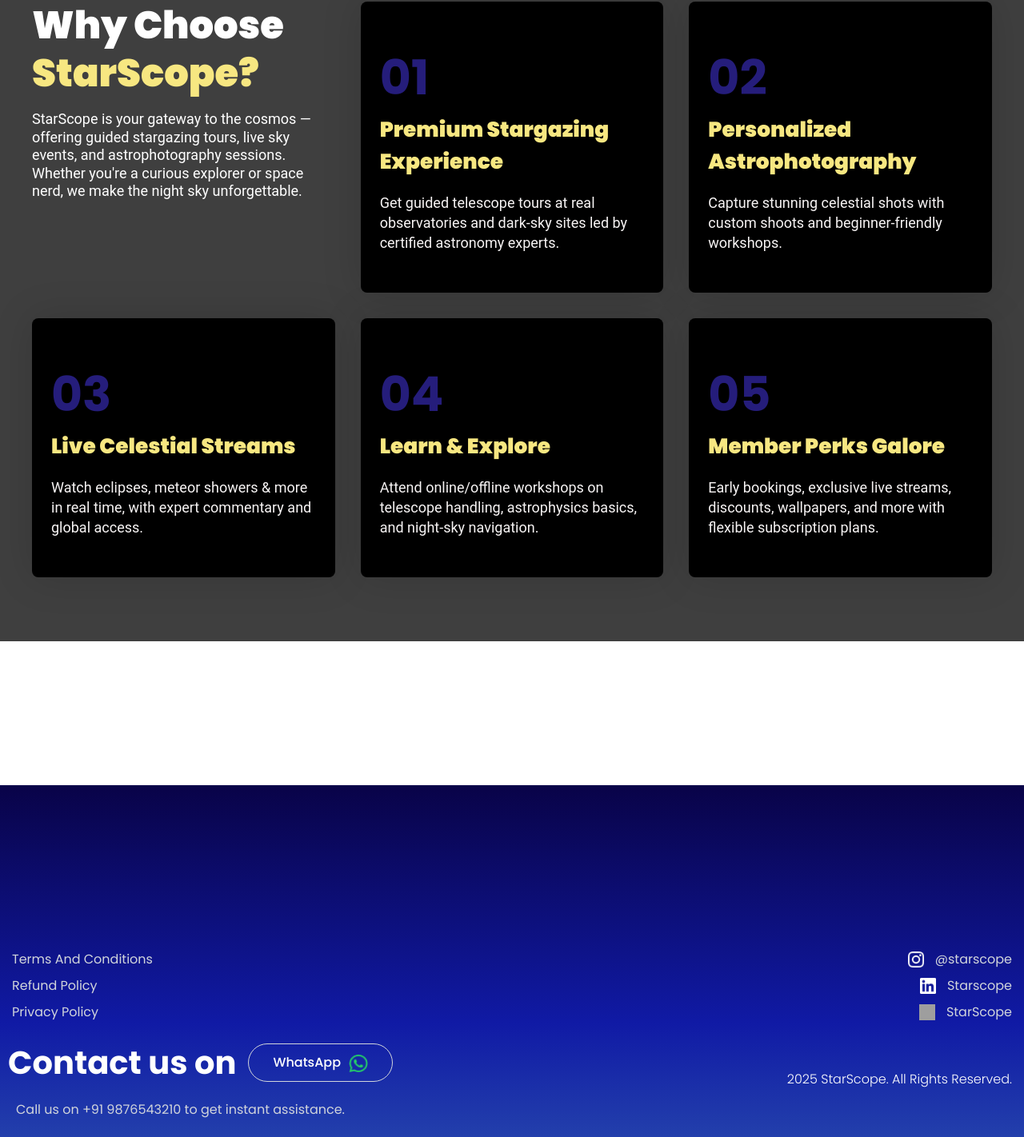
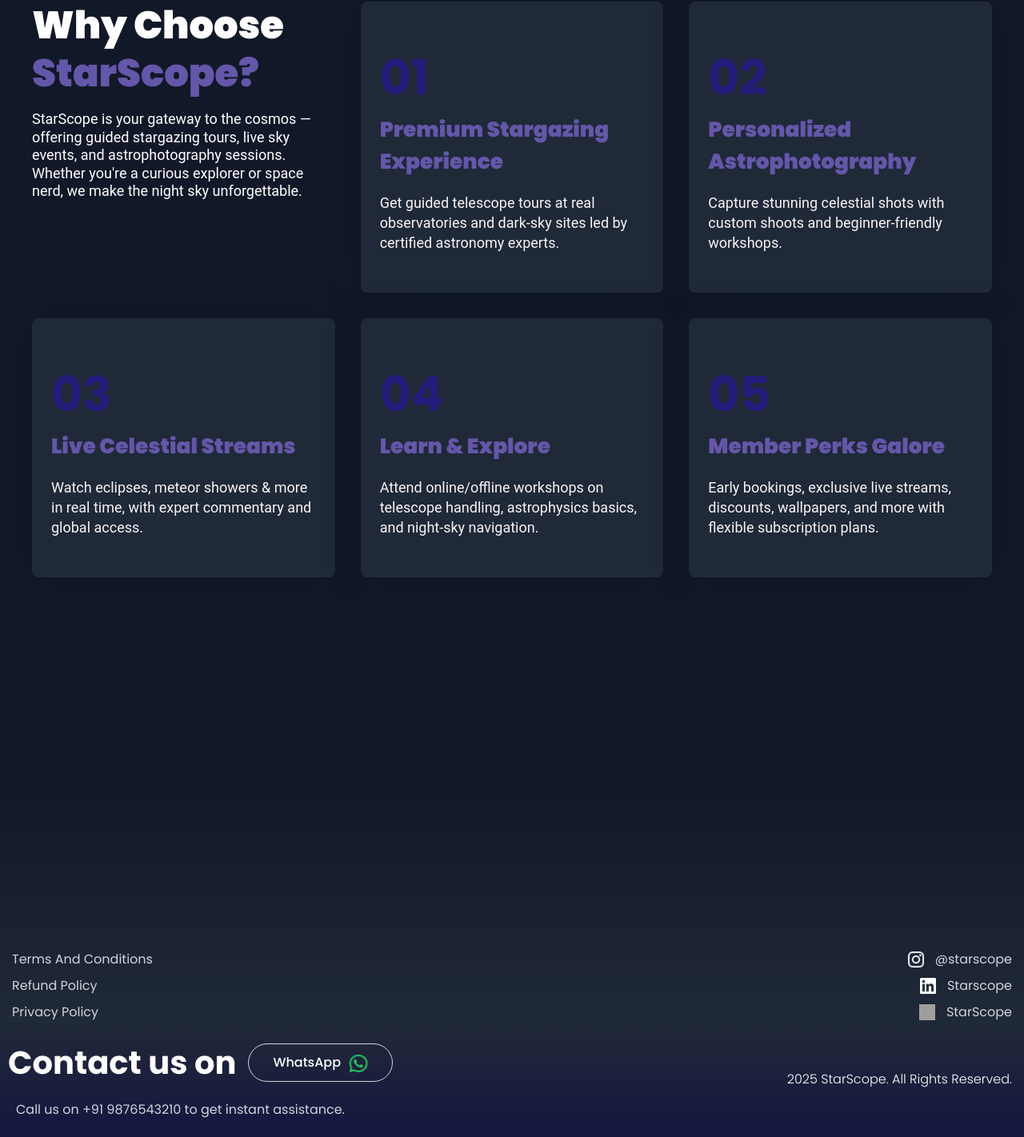
Before and after one commit to RizDas/webverse_dpsrpk, a React (Vite) app: page / in a window 1280 px wide. Shown: the part 6240-7662 px from the top of the page at 80% size. Built offline with nearby package versions, Linux system fonts and the light colour scheme; grey boxes are pictures that could not be loaded.

Commit message:
upgrading css files of tour footer and navbar

```diff
--- a/src/components/Footer.css
+++ b/src/components/Footer.css
@@ -3,9 +3,9 @@
   max-width: 100%;
   background: linear-gradient(
     180deg,
-    rgb(9, 3, 72) 0%,
-    rgb(16, 26, 165) 50%,
-    rgb(55, 104, 179) 100%
+    #111828 0%,
+    #202938 50%,
+    rgb(9, 3, 72) 100%
   ) !important;
   color: white;
   overflow-y: hidden;
@@ -237,7 +237,7 @@
 
 .contact-banner {
   color: white;
-  overflow-x:hidden;
+  overflow-x: hidden;
   text-align: left;
   width: 100%;
   position: relative;
@@ -245,7 +245,7 @@
   flex-direction: column;
   justify-content: flex-start;
 }
-.contact-coloumn{
+.contact-coloumn {
   padding-left: 5px;
 }
 .top-row {
@@ -275,7 +275,7 @@
 }
 
 .email {
-  font-size: 8vw; /* Stretches fully across the screen */
+  font-size: 7.55vw; /* Stretches fully across the screen */
   font-weight: 700;
   color: #d1d5db;
   margin: 10px 0 0 0;
--- a/src/components/Nav.css
+++ b/src/components/Nav.css
@@ -61,6 +61,7 @@
 .navbar-links a:hover {
   color: #1b1464;
 }
+
 .bar {
   width: 25px;
   height: 3px;
@@ -142,7 +143,7 @@
 
 .btn-primary {
   background-color: #251d7b;
-  color: white!important;
+  color: white !important;
   padding: 10px 30px;
   transition: background-color 0.2s ease;
 }
--- a/src/components/Navbar.jsx
+++ b/src/components/Navbar.jsx
@@ -17,7 +17,7 @@
       </div>
 
       <div className="navbar-links nav-links" id="nav-links">
-        <Link to="/about-us/">About Us</Link>
+        <Link to="/about-us/">About Us </Link>
 
         <div className="dropdown">
           <Link to="/products">Our Tours &nbsp;</Link>
--- a/src/pages/Home.css
+++ b/src/pages/Home.css
@@ -1,5 +1,9 @@
+body {
+  background-color: #111828;
+}
+
 #main {
-  transform:translateY(-90px);
+  transform: translateY(-90px);
 }
 .spline {
   transform: translateY(60px);
@@ -70,20 +74,18 @@
   gap: 15px;
 }
 
-/*********cards-hehe************/
+/*********cards************/
 .container {
   max-width: 1200px;
   margin: 0 auto;
   padding: 0 16px;
-
 }
 
 .services-section {
   transform: translateY(-90px);
   padding: 94px 0;
-    background-color: #125F8C;
+  background-color: #125f8c;
   padding-top: 105px !important;
-
 }
 
 .services-header {
@@ -131,16 +133,16 @@
 }
 :root {
   --card-height: 400px;
-  --card-width: calc(var(--card-height) / 1.2) ;
+  --card-width: calc(var(--card-height) / 1.2);
 }
 .services-grid {
-  margin-top:20px;
-  padding-top:20px;
+  margin-top: 20px;
+  padding-top: 20px;
   display: grid;
   gap: 20px;
 }
 
-.card-holder{
+.card-holder {
   display: flex;
   justify-content: center;
   align-items: center;
@@ -238,11 +240,8 @@
   transform: translate3d(0%, -15%, 100px);
 }
 
-
-
 /* Media queries for responsive design */
 @media (min-width: 768px) {
-
   .services-header h2 {
     width: 65%;
     font-size: 55px;
@@ -263,7 +262,7 @@
 /**********SECTION-3**********/
 section.vid {
   height: 5000px;
-  transform:translateY(-90px);
+  transform: translateY(-90px);
 }
 
 section.vid .holder {
@@ -285,12 +284,12 @@
 }
 .section-gray {
   transform: translateY(-90px);
-    background-color:#3f3f3f;
+  background-color: #111828;
   padding: 5rem 0;
 }
 
 .text-red {
-    color: #f7e781;
+  color: #6457a9;
 }
 
 .features-grid {
@@ -305,7 +304,7 @@
   font-weight: 900;
   color: #ffffff;
   margin-bottom: 1rem;
-    font-family: 'Poppins';
+  font-family: "Poppins";
   line-height: 1.25;
 }
 
@@ -313,7 +312,7 @@
   font-size: 18px;
   color: #ffffff;
   max-width: 600px;
-    font-family: 'Roboto';
+  font-family: "Roboto";
   line-height: 1.25;
 }
 
@@ -324,7 +323,7 @@
 }
 
 .feature-card {
-    background-color: #000000;
+  background-color: #202938;
   border-radius: 0.5rem;
   box-shadow: rgba(0, 0, 0, 0.138) 0 0 50px 1px;
   padding: 1.5rem;
@@ -342,22 +341,21 @@
 .feature-number {
   font-size: 60px;
   font-weight: bolder;
-    font-family: 'Poppins';
+  font-family: "Poppins";
   color: #251d7b;
 }
 
-
 .feature-card h3 {
-      font-family: 'Poppins';
+  font-family: "Poppins";
   font-size: 1.65rem;
   font-weight: 900;
-    color: #f7e781;
+  color: #6457a9;
   margin-bottom: 1.2rem;
 }
 
 .feature-card p {
   color: rgb(247, 244, 244);
-    font-family: 'Roboto';
+  font-family: "Roboto";
   font-size: 18px;
   font-weight: 400;
   line-height: 25px;
--- a/src/pages/Tours.css
+++ b/src/pages/Tours.css
@@ -122,7 +122,8 @@
 }
 
 .horizontal-tours {
-  max-width: 70%;
+  max-width: calc(100% - 40px); /* 20px margin on each side */
+  width: 100%;
   margin: 4rem auto;
 }
 
@@ -134,17 +135,18 @@
   overflow: hidden;
   box-shadow: 0 10px 15px -3px rgba(0, 0, 0, 0.1);
   position: relative;
-  width: 70%;
+  width: 80%;
 }
 
 .horizontal-card.right-aligned {
   flex-direction: row-reverse;
-  margin-left: auto;
+  margin-left: calc(100% - 80%); /* Pushes card to the right edge */
+  margin-right: 20px;
 }
 
-.horizontal-card.right-aligned {
-  flex-direction: row-reverse;
-  margin-left: auto;
+.horizontal-card.left-aligned {
+  margin-left: 20px;
+  margin-right: auto;
 }
 
 .horizontal-card.left-aligned {
```
Lines whose indentation alone changed are shown as unchanged.
